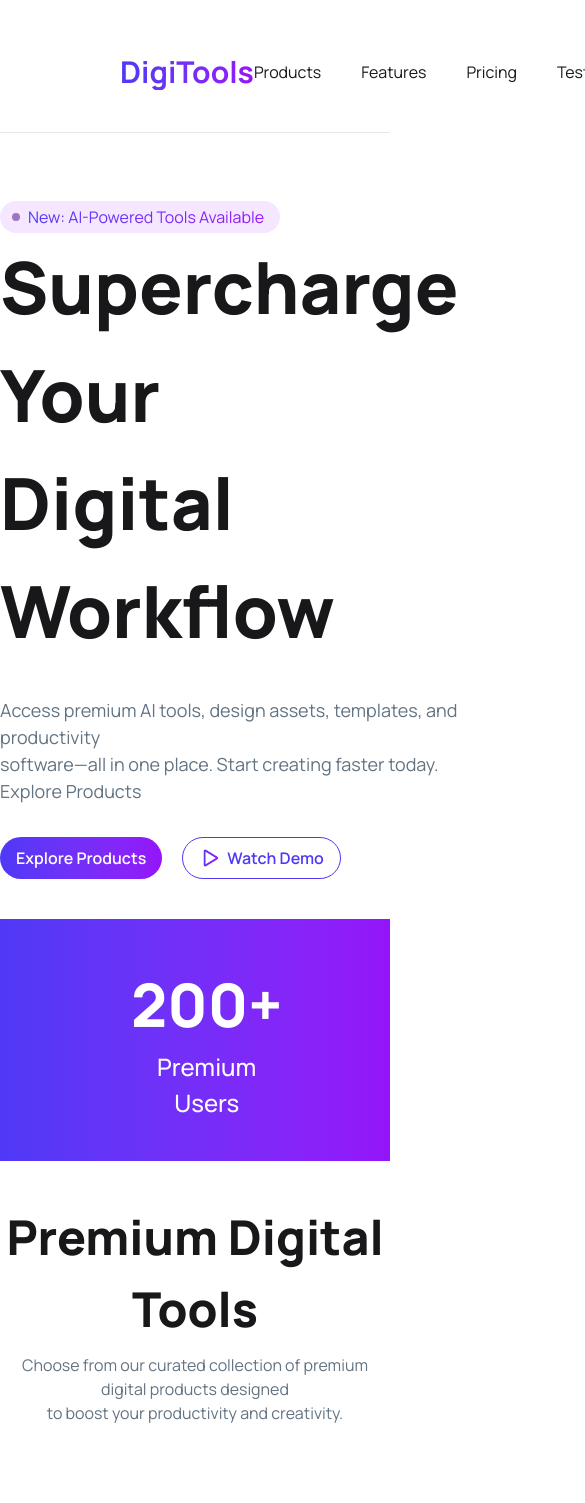
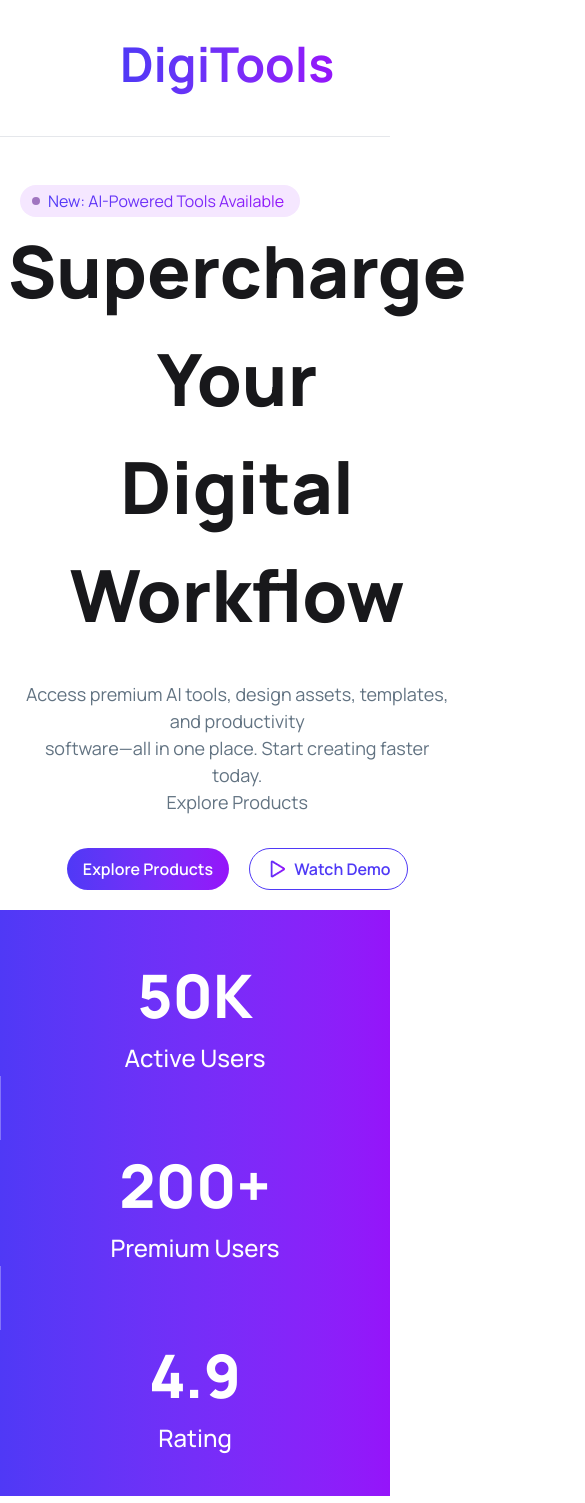
Before and after one commit to raisulconnects/a6-digiTools, a React (Vite) app in the folder DigiTools/: page / in a window 390 px wide. Shown: the top 1503 px of the page, 585 px wide, since content can reach past the window. Built offline with nearby package versions, Linux system fonts and the light colour scheme.

Commit message:
Made Responsive

```diff
--- a/DigiTools/src/Components/CartTab.jsx
+++ b/DigiTools/src/Components/CartTab.jsx
@@ -4,7 +4,7 @@ export default function CartTab({ cartItems, setCartItems }) {
   const total = cartItems.reduce((acc, item) => acc + item.price, 0);
 
   return (
-    <div className="w-6xl max-w-2xl mx-auto outline outline-gray-300 p-5 rounded-lg">
+    <div className="w-6xl max-w-[400px] md:max-w-2xl outline outline-gray-300 p-5 rounded-lg">
       <h2 className="text-lg font-semibold mb-4">Your Cart</h2>
 
       {cartItems.length === 0 ? (
@@ -49,7 +49,7 @@ export default function CartTab({ cartItems, setCartItems }) {
 
           {/* Checkout Button */}
           <button
-            className="mt-2 w-full py-3 rounded-full text-white font-semibold bg-linear-to-r from-[#4F39F6] to-[#9514FA]"
+            className="mt-2 py-3 rounded-full text-white font-semibold bg-linear-to-r from-[#4F39F6] to-[#9514FA]"
             onClick={() => {
               setCartItems([]);
               toast.success("Checkout successful!");
--- a/DigiTools/src/Components/DigitalToolsSection.jsx
+++ b/DigiTools/src/Components/DigitalToolsSection.jsx
@@ -11,7 +11,7 @@ export default function DigitalToolsSection({
     <div className="flex flex-col justify-center items-center gap-20 mx-auto max-w-7xl py-10">
       <div className="text-center">
         <h1 className="font-extrabold text-[48px]">Premium Digital Tools</h1>
-        <h2 className="text-[16px] text-[#627382] mt-2">
+        <h2 className="text-[16px] text-[#627382] mt-2 mx-5">
           Choose from our curated collection of premium digital products
           designed <br />
           to boost your productivity and creativity.
--- a/DigiTools/src/Components/GetStartedSection.jsx
+++ b/DigiTools/src/Components/GetStartedSection.jsx
@@ -1,11 +1,11 @@
 export default function GetStartedSection() {
   return (
     <div className="flex flex-col justify-center items-center gap-10 mx-auto max-w-7xl py-10">
-      <h1 className="text-5xl font-bold">Get Started In 3 Steps</h1>
-      <p className="text-gray-400 text-[20px]">
+      <h1 className="text-5xl font-bold text-center">Get Started In 3 Steps</h1>
+      <p className="text-gray-400 text-[20px] text-center">
         Start using premium digital tools in minutes, not hours.
       </p>
-      <div className="grid grid-cols-3 gap-10">
+      <div className="grid grid-cols-1 mx-10 sm:grid-cols-2 lg:grid-cols-3 gap-6">
         <div className="flex flex-col md:flex-row justify-center items-center gap-10 relative  bg-gray-100 p-10 rounded-lg outline outline-gray-300">
           <div className="bg-purple-700 text-white p-3 rounded-full text-[15px] absolute top-4 right-4 ">
             01
--- a/DigiTools/src/Components/HeroSection.jsx
+++ b/DigiTools/src/Components/HeroSection.jsx
@@ -1,8 +1,8 @@
 export default function HeroSection() {
   return (
-    <div className="flex justify-between items-center gap-20 mx-auto max-w-7xl py-10">
+    <div className="flex justify-between items-center gap-20 mx-auto max-w-7xl py-5">
       <div>
-        <div className="bg-[#f5e7ff] max-w-70 rounded-2xl pl-3 py-1">
+        <div className="bg-[#f5e7ff] max-w-70 rounded-2xl pl-3 py-1  text-center mx-5 md:mx-0  md:text-start ">
           <div className="flex items-center gap-2">
             <div className="bg-purple-900 w-2 h-2 rounded-full animate-pulse"></div>
             <h1 className="bg-linear-to-r from-[#4F39F6] to-[#9514FA] bg-clip-text text-transparent">
@@ -11,17 +11,17 @@ export default function HeroSection() {
           </div>
         </div>
         <div className="flex flex-col gap-8">
-          <h1 className="font-extrabold text-[72px]">
+          <h1 className="font-extrabold text-[72px] text-center mx-2 md:mx-0  md:text-start ">
             Supercharge Your <br />
             Digital Workflow
           </h1>
-          <h3 className="text-[#627382] text-[18px]">
+          <h3 className="text-[#627382] text-[18px]  text-center mx-5 md:mx-0  md:text-start ">
             Access premium AI tools, design assets, templates, and productivity{" "}
             <br />
             software—all in one place. Start creating faster today. <br />{" "}
             Explore Products
           </h3>
-          <div className="flex gap-5">
+          <div className="flex gap-5 justify-center md:justify-start">
             <button className="bg-linear-to-r from-[#4F39F6] to-[#9514FA] text-white px-4 py-2 rounded-[100px] font-semibold cursor-pointer">
               Explore Products
             </button>
--- a/DigiTools/src/Components/Navbar.jsx
+++ b/DigiTools/src/Components/Navbar.jsx
@@ -2,10 +2,10 @@ export default function Navbar() {
   return (
     <div>
       <nav className="flex justify-between items-center pt-10 px-30">
-        <div className="text-3xl font-bold bg-linear-to-r from-[#4F39F6] to-[#9514FA] bg-clip-text text-transparent cursor-pointer">
+        <div className="md:text-3xl font-bold bg-linear-to-r from-[#4F39F6] to-[#9514FA] bg-clip-text text-transparent cursor-pointer text-5xl pb-5">
           DigiTools
         </div>
-        <div>
+        <div className="hidden md:block">
           <ul className="flex justify-center items-center gap-10 ">
             <li className="cursor-pointer">Products</li>
             <li className="cursor-pointer">Features</li>
@@ -15,9 +15,9 @@ export default function Navbar() {
           </ul>
         </div>
         <div className="flex justify-center items-center gap-5">
-          <button className="cursor-pointer">Cart</button>
-          <button className="cursor-pointer">Login</button>
-          <button className="bg-linear-to-r from-[#4F39F6] to-[#9514FA] text-white px-4 py-2 rounded-[100px] font-semibold cursor-pointer">
+          <button className="cursor-pointer hidden md:block">Cart</button>
+          <button className="cursor-pointer hidden md:block">Login</button>
+          <button className="bg-linear-to-r from-[#4F39F6] to-[#9514FA] text-white px-4 py-2 rounded-[100px] font-semibold cursor-pointer hidden md:block">
             Get Started
           </button>
         </div>
--- a/DigiTools/src/Components/PricingSection.jsx
+++ b/DigiTools/src/Components/PricingSection.jsx
@@ -3,11 +3,11 @@ import PricingCard from "./PricingCard";
 export default function PricingSection() {
   return (
     <div className="flex flex-col justify-center items-center gap-10 mx-auto max-w-7xl py-10">
-      <h2 className="text-5xl font-bold">Pricing Plans</h2>
-      <p className="text-gray-400 text-[20px]">
+      <h2 className="text-5xl font-bold text-center">Pricing Plans</h2>
+      <p className="mx-5 text-gray-400 text-[20px] text-center">
         Choose the plan that fits your needs. Upgrade or downgrade anytime.
       </p>
-      <div className="grid grid-cols-3 gap-10">
+      <div className="grid grid-cols-1 mx-10 sm:grid-cols-2 lg:grid-cols-3 gap-6">
         <PricingCard
           name="Starter"
           description="Perfect for getting started"
--- a/DigiTools/src/Components/ProductsTab.jsx
+++ b/DigiTools/src/Components/ProductsTab.jsx
@@ -3,7 +3,7 @@ import products from "../data/products";
 
 export default function ProductsTab({ setCartItems }) {
   return (
-    <div className="grid grid-cols-1 sm:grid-cols-2 lg:grid-cols-3 gap-6">
+    <div className="grid grid-cols-1 mx-10 sm:grid-cols-2 lg:grid-cols-3 gap-6">
       {products.map((product) => (
         <ProductCard
           key={product.id}
--- a/DigiTools/src/Components/StatsSection.jsx
+++ b/DigiTools/src/Components/StatsSection.jsx
@@ -1,6 +1,6 @@
 export default function StatsSection() {
   return (
-    <div className="bg-linear-to-r from-[#4F39F6] to-[#9514FA] text-white py-10 flex justify-center items-center gap-20">
+    <div className="bg-linear-to-r from-[#4F39F6] to-[#9514FA] text-white py-10 md:flex justify-center items-center gap-20">
       <div className="      text-center">
         <h1 className="font-extrabold text-[60px]">50K</h1>
         <h1 className="text-[24px] font-medium">Active Users</h1>
```
Also changed, not shown: DigiTools/src/Components/Footer.jsx (+9 -9 lines), 1 other file (tests, documents, lock files or other folders).
